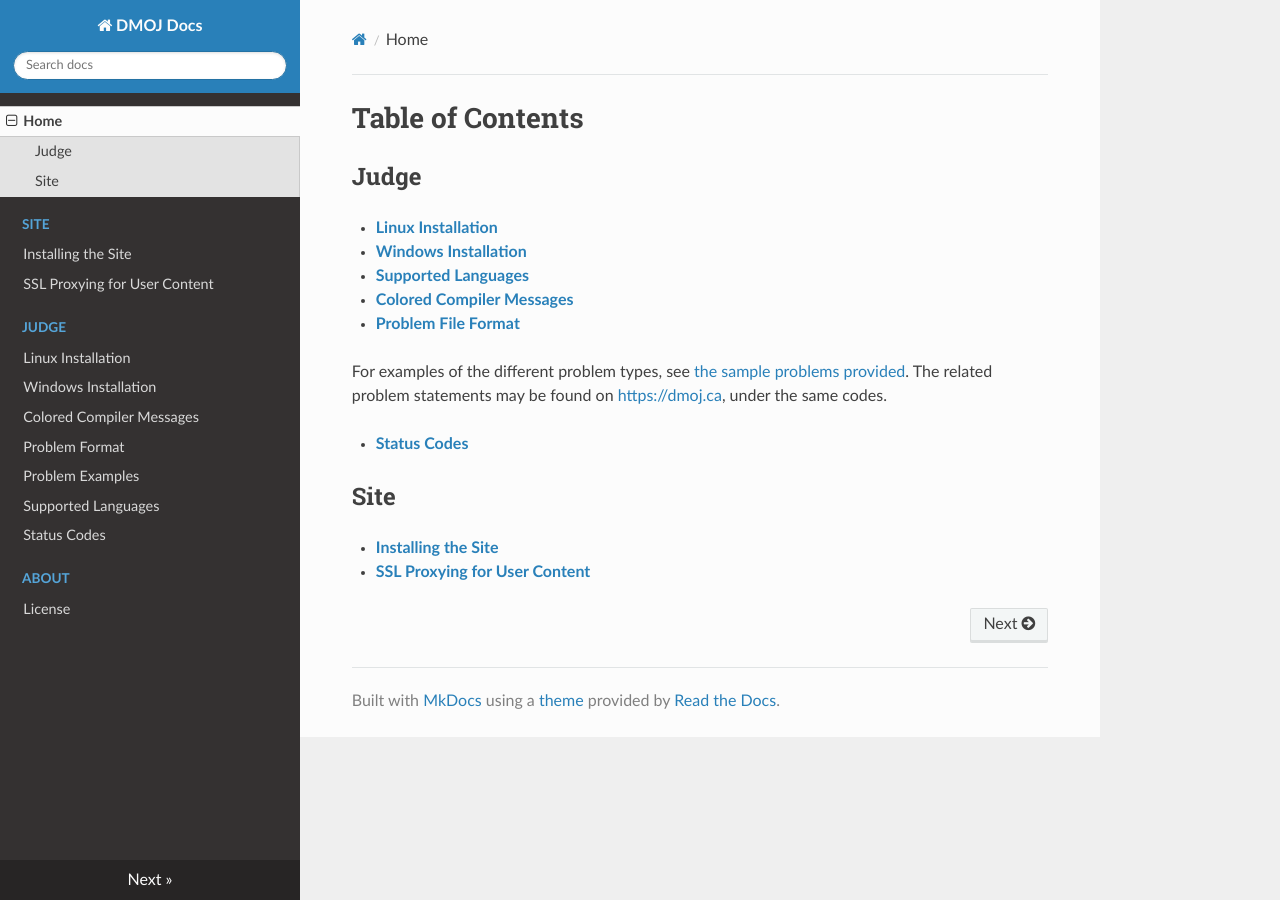
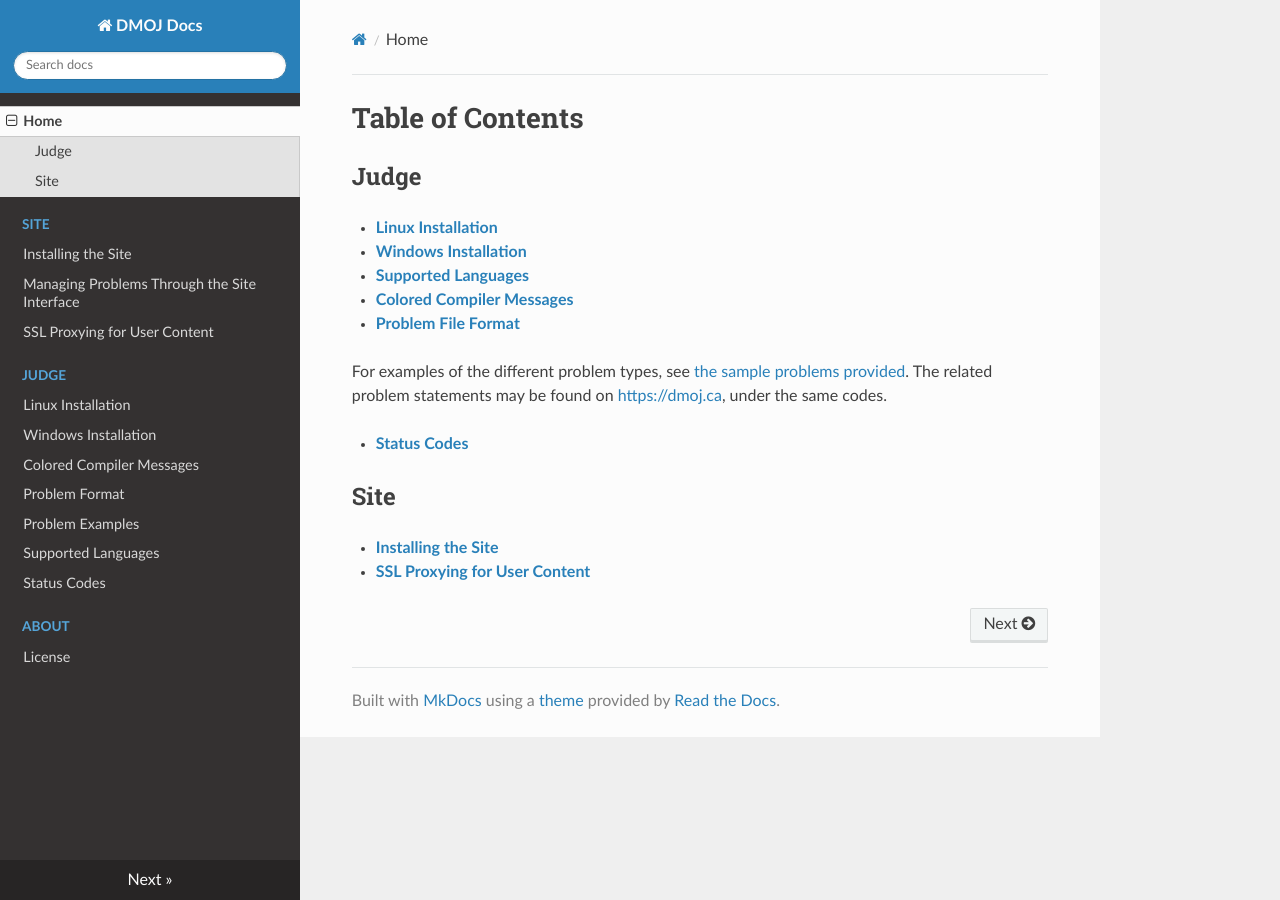
Before and after one commit to DMOJ/docs, an MkDocs documentation site: the page built from docs/index.md, in a window 1280 px wide. Built offline with MkDocs 1.6.1, drawn with Linux system fonts in a browser that asks for light colours; nearby versions of some CDN libraries; old or Windows-style settings are respelled for this version of MkDocs.

Commit message:
Update mkdocs.yml

```diff
--- a/mkdocs.yml
+++ b/mkdocs.yml
@@ -3,6 +3,7 @@ pages:
 - Home: 'index.md'
 - Site:
   - 'Installing the Site': 'site/installation.md'
+  - 'Managing Problems Through the Site Interface': 'site/managing_problems.md'
   - 'SSL Proxying for User Content': 'site/ssl_content_proxy.md'
 - Judge:
   - 'Linux Installation': 'judge/linux_installation.md'
```
